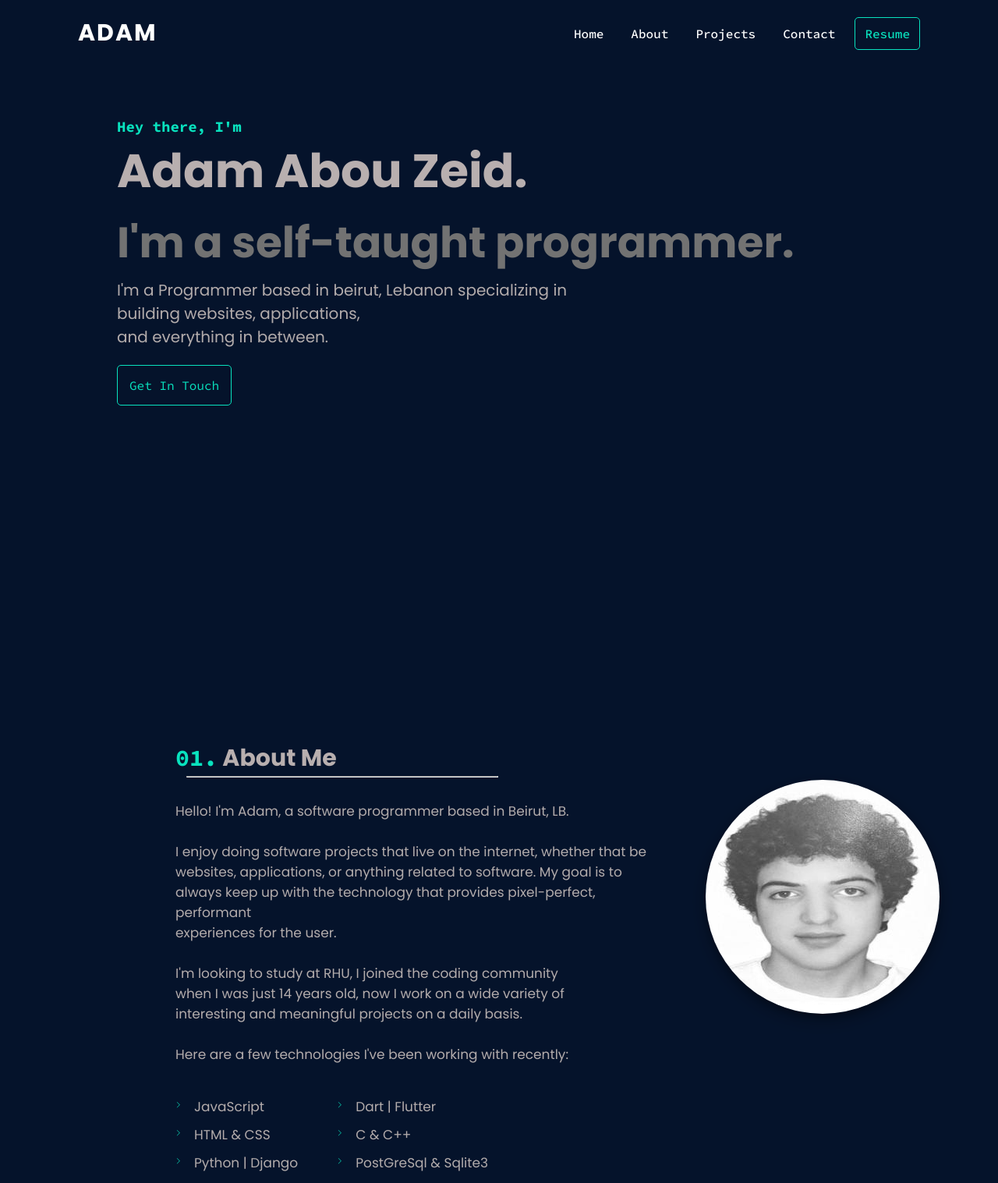
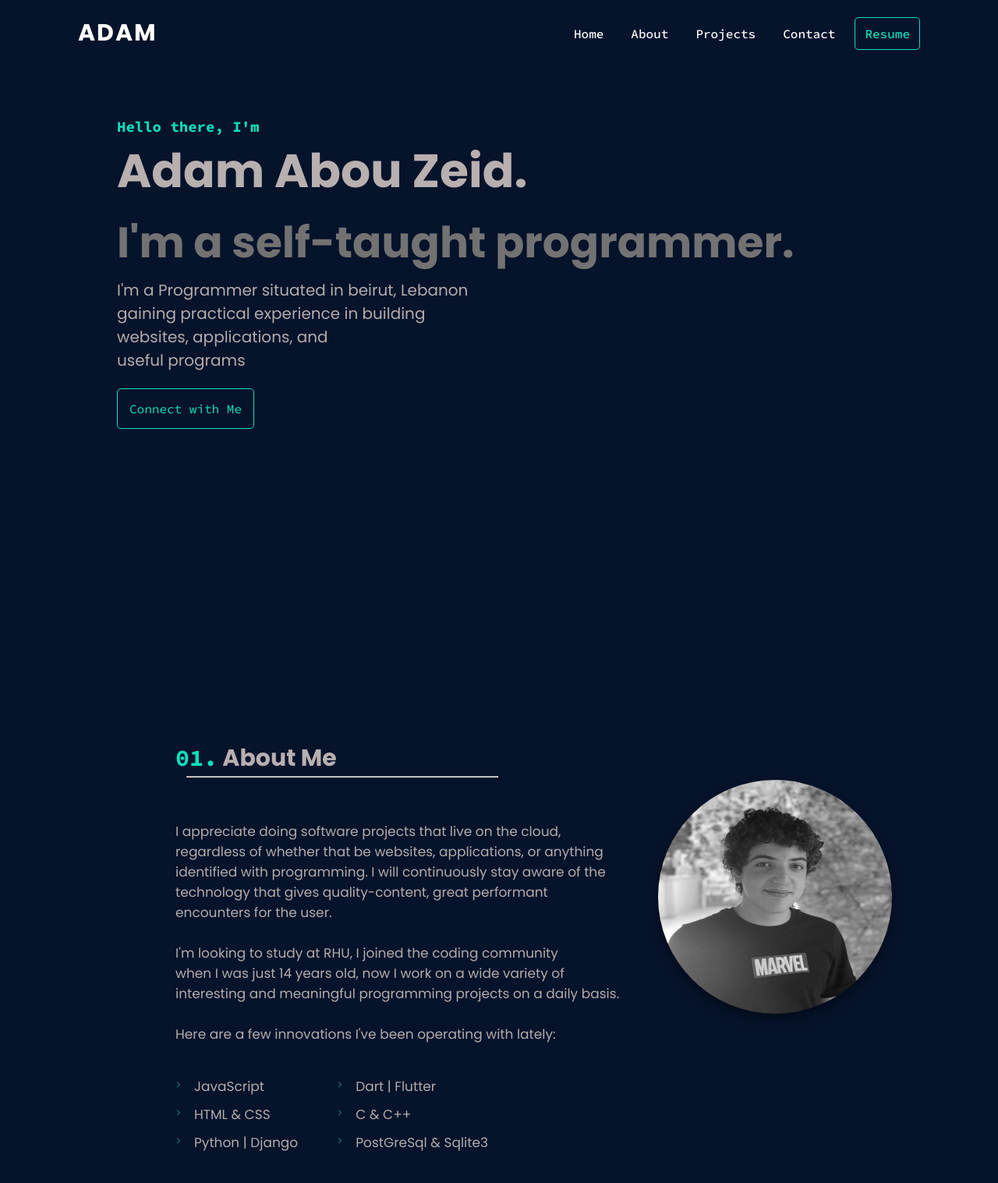
Before and after one commit to SlyIsAdam/.a, a plain HTML site: page index.html in a window 1280 px wide. Shown: the top 1517 px of the page at 78% size. Drawn offline with Linux system fonts and the light colour scheme.

Commit message:
Update index.html

```diff
--- a/index.html
+++ b/index.html
@@ -20,7 +20,7 @@
 </head>
 <body>
     <div class="navbar">
-        <a href="#" class="name">Adam</a>
+        <a href="index.html#home" class="name">Adam</a>
         <div class="nav">
 
             <a href="index.html#home">Home</a>
@@ -41,13 +41,12 @@
     <section class="home" id="home">
         <div class="layout">
             <div class="home-content">
-                <div class="text-1">Hey there, I'm  </div>
+                <div class="text-1">Hello there, I'm  </div>
                 <div class="text-2">Adam Abou Zeid.</div>
                 <div class="text-3">I'm a self-taught programmer.</div>
-                <div class="text-4">I'm a Programmer based in beirut, Lebanon specializing in <br> building websites, applications, <br>and everything in between.</div>
-
+                <div class="text-4">I'm a Programmer situated in beirut, Lebanon <br> gaining practical experience in building   <br> websites, applications, and <br> useful programs </div>
                 <div class="get-in-touch">
-                    <a href="" >Get In Touch</a>
+                    <a href="index.html#contact">Connect with Me</a>
                 </div>
             </div>
         </div>
@@ -61,11 +60,11 @@
                 </div>
                 <br>
                 <div class="about-text">
-                    Hello! I'm Adam, a software programmer based in Beirut, LB. <br> <br>
+                   <br>
+                   I appreciate doing software projects that live on the cloud,<br> regardless  of whether that be websites, applications, or anything <br> identified with programming. I will  continuously stay aware of the <br>technology that gives quality-content, great performant <br> encounters for the user.
+                    <br><br>
 
-I enjoy doing software projects that live on the internet, whether that be <br> websites, applications, or anything related to software. My goal is to <br> always keep up with the technology that provides pixel-perfect, performant <br> experiences for the user. <br> <br>
-
-I'm looking to study at RHU, I joined the coding community <br> when I was just 14 years old, now I work on a wide variety of <br> interesting and meaningful projects on a daily basis. <br><br> Here are a few technologies I've been working with recently: <br> <br>
+I'm looking to study at RHU, I joined the coding community <br> when I was just 14 years old, now I work on a wide variety of <br> interesting and meaningful programming projects on a daily basis. <br><br> Here are a few innovations I've been operating with lately: <br> <br>
                     <div class="technologies">
                         <svg style="position: absolute; width: 0; height: 0;" width="0" height="0" version="1.1" xmlns="http://www.w3.org/2000/svg" xmlns:xlink="http://www.w3.org/1999/xlink">
                             <defs>
@@ -104,7 +103,7 @@ I'm looking to study at RHU, I joined the coding community <br> when I was just
                     </div>
                 </div>
             </div>
-            <img src="assets/me.jpg" alt="">
+            <img src="assets/me1.jpeg" alt="">
             </div>
         </div>
 
@@ -117,7 +116,7 @@ I'm looking to study at RHU, I joined the coding community <br> when I was just
                 </div>
                 <div class="project-1">
                 <div class="row">
-                    <img src="https://github.com/SlyIsAdam/.a/blob/main/assets/DJSS.png?raw=true" alt="">
+                    <img src="assets\DJSS.PNG" alt="">
                     <div class="projects-1-text">
                         <span>Feautured Project</span> <a href="http://djkaan.herokuapp.com/"><span style="margin-left: 5px; font-weight: 700; cursor: pointer;" class="iconify" data-icon="bi-box-arrow-in-up-right" data-inline="false"></span></a></span> <br>
                         <span class="name"> Music website</span>
@@ -190,6 +189,7 @@ I'm looking to study at RHU, I joined the coding community <br> when I was just
                 <a href="https://www.instagram.com/adamabouzeidd/"><span class="iconify" data-icon="ph:instagram-logo" data-inline="false"></span></a>
                 <a href="https://www.facebook.com/Adam.abou.zeid.13/"><span class="iconify" data-icon="bx:bxl-facebook" data-inline="false"></span></a>
                 <a href="https://wa.me/96181997027"><span class="iconify" data-icon="bx:bxl-whatsapp" data-inline="false"></span></a>
+                <a href="https://mailto:adamabouzeid04@gmail.com"><span class="iconify" data-icon="mdi:gmail" data-inline="false"></span></a>
 
         </div>
         <div class="text-footer">
```
